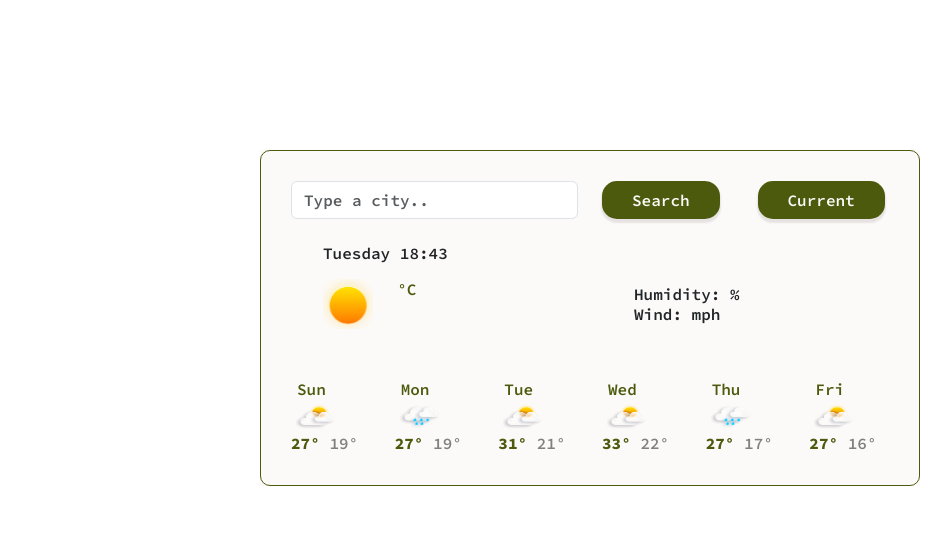
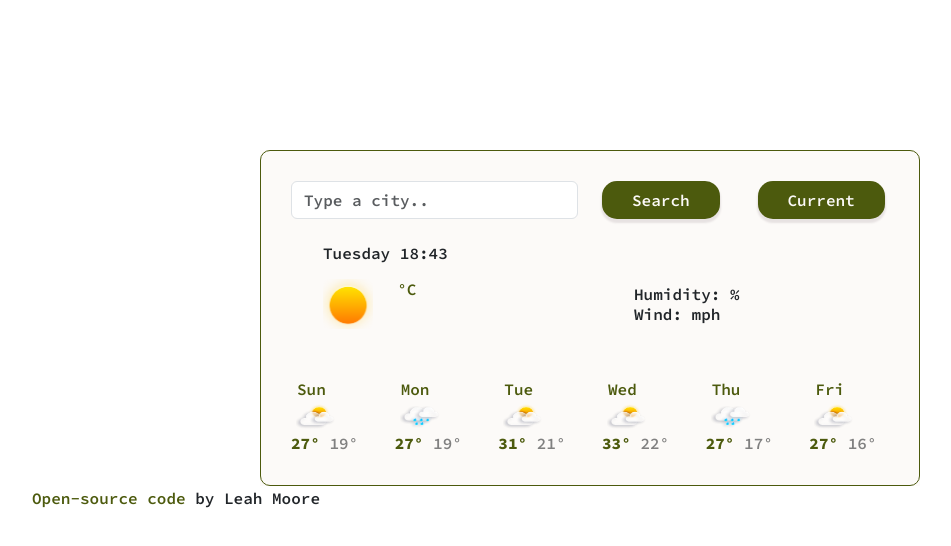
Before and after one commit to LeaMoor03/warm-weather-app, a plain HTML site: page index.html in a window 1280 px wide. Shown: the whole page, without its empty margins (50-1001 px from the left). Drawn offline with nearby package versions, Linux system fonts and the light colour scheme; no server answers.

Commit message:
Added a link to github

```diff
--- a/index.html
+++ b/index.html
@@ -129,6 +129,11 @@
             </section>
       </div>
     </div>
+    <p>
+         <a href="https://github.com/LeaMoor03/warm-weather-app">Open-source code</a>
+         by Leah Moore
+    </p>
+
     <script src="weather.js"></script>
 </body>
 </html>
```
